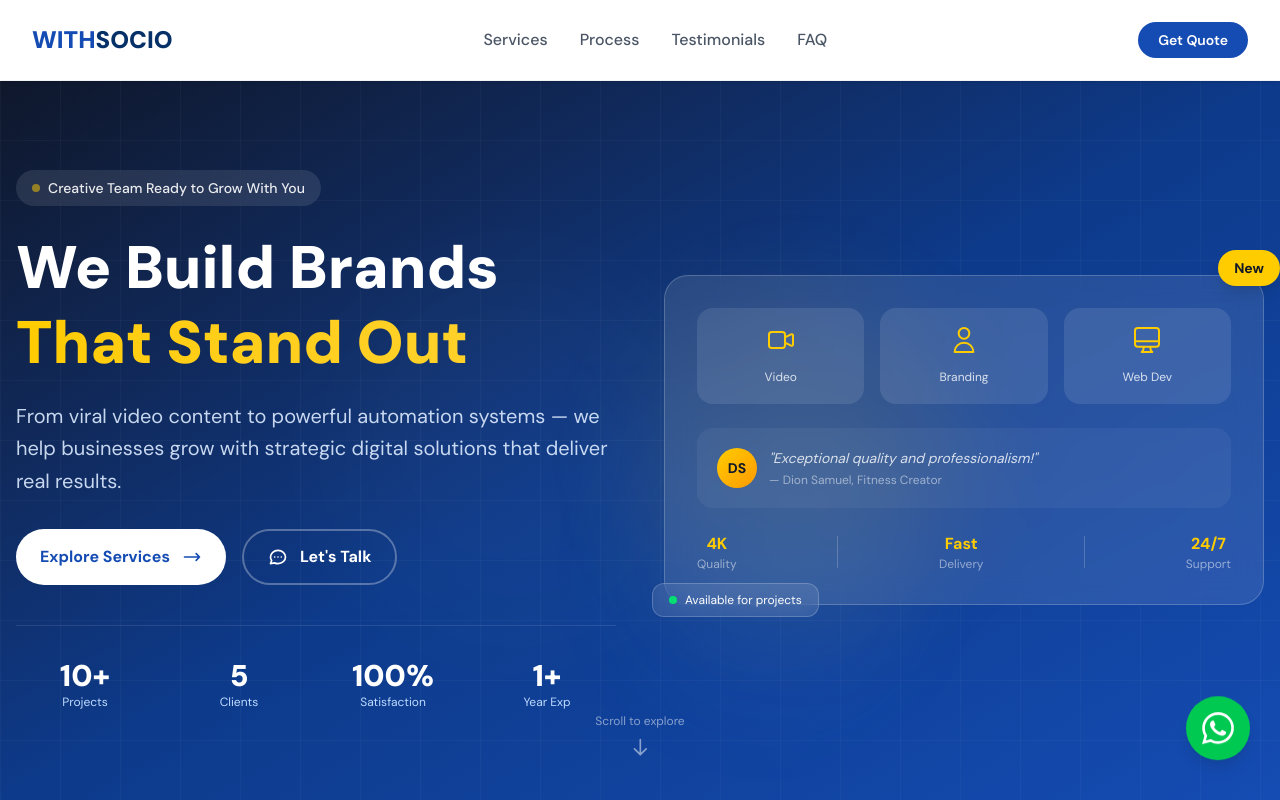
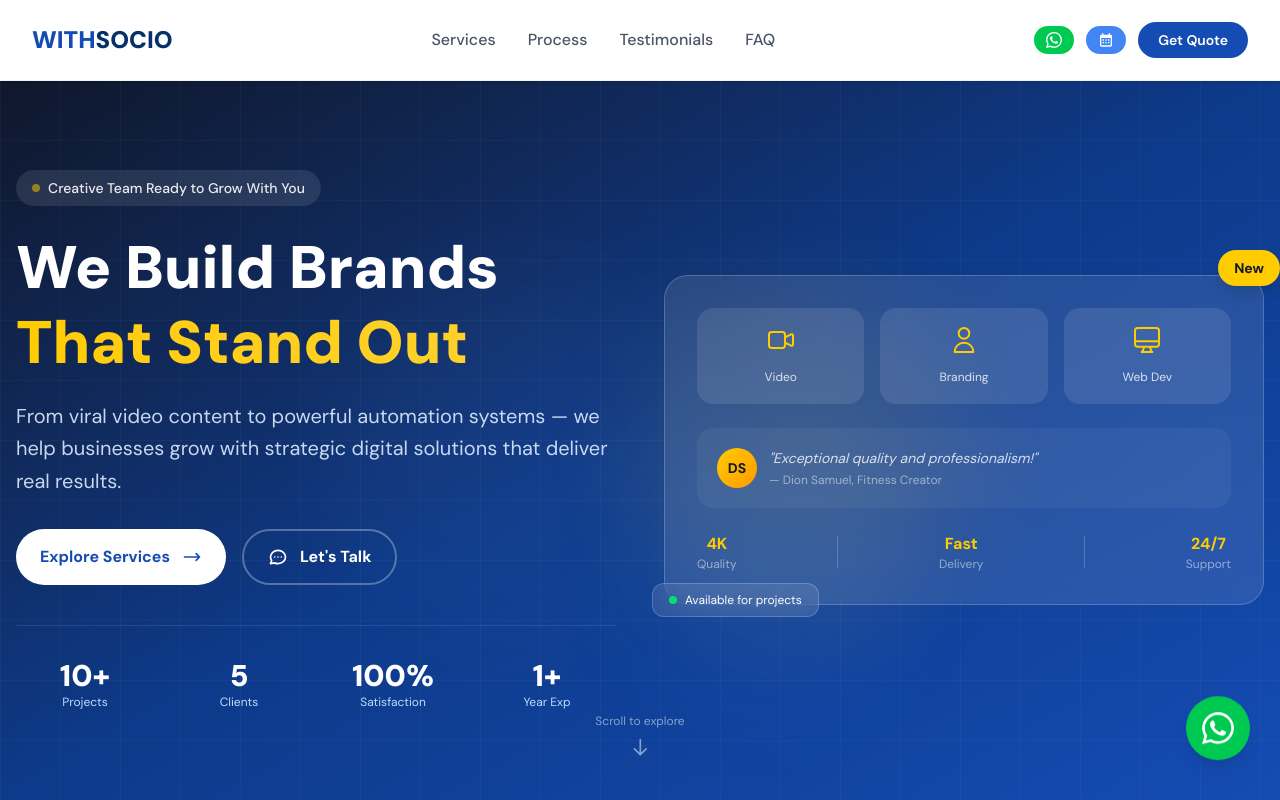
Before and after one commit to thesachinyyadav/withsocio, a Next.js app: page / in a window 1280 px wide. Shown: the top 800 px of the page. Built offline with nearby package versions, Linux system fonts and the light colour scheme.

Commit message:
changesToWebsite

```diff
--- a/app/page.tsx
+++ b/app/page.tsx
@@ -441,12 +441,34 @@
                 <span className="absolute -bottom-1 left-0 w-0 h-0.5 bg-[#154CB3] transition-all group-hover:w-full" />
               </a>
             </div>
+            <div className="flex items-center gap-3">
+              <a
+                href="https://wa.me/918056178520"
+                target="_blank"
+                rel="noopener noreferrer"
+                className="hidden lg:inline-flex items-center gap-1 bg-green-500 text-white px-3 py-1.5 rounded-full text-sm font-semibold hover:bg-green-600 transition-all"
+              >
+                <svg className="w-4 h-4" fill="currentColor" viewBox="0 0 24 24">
+                  <path d="M17.472 14.382c-.297-.149-1.758-.867-2.03-.967-.273-.099-.471-.148-.67.15-.197.297-.767.966-.94 1.164-.173.199-.347.223-.644.075-.297-.15-1.255-.463-2.39-1.475-.883-.788-1.48-1.761-1.653-2.059-.173-.297-.018-.458.13-.606.134-.133.298-.347.446-.52.149-.174.198-.298.298-.497.099-.198.05-.371-.025-.52-.075-.149-.669-1.612-.916-2.207-.242-.579-.487-.5-.669-.51-.173-.008-.371-.01-.57-.01-.198 0-.52.074-.792.372-.272.297-1.04 1.016-1.04 2.479 0 1.462 1.065 2.875 1.213 3.074.149.198 2.096 3.2 5.077 4.487.709.306 1.262.489 1.694.625.712.227 1.36.195 1.871.118.571-.085 1.758-.719 2.006-1.413.248-.694.248-1.289.173-1.413-.074-.124-.272-.198-.57-.347m-5.421 7.403h-.004a9.87 9.87 0 01-5.031-1.378l-.361-.214-3.741.982.998-3.648-.235-.374a9.86 9.86 0 01-1.51-5.26c.001-5.45 4.436-9.884 9.888-9.884 2.64 0 5.122 1.03 6.988 2.898a9.825 9.825 0 012.893 6.994c-.003 5.45-4.437 9.884-9.885 9.884m8.413-18.297A11.815 11.815 0 0012.05 0C5.495 0 .16 5.335.157 11.892c0 2.096.547 4.142 1.588 5.945L.057 24l6.305-1.654a11.882 11.882 0 005.683 1.448h.005c6.554 0 11.89-5.335 11.893-11.893a11.821 11.821 0 00-3.48-8.413z"/>
+                </svg>
+              </a>
+              <a
+                href="https://calendar.app.google/7WqvggmtHta6vDh1A"
+                target="_blank"
+                rel="noopener noreferrer"
+                className="hidden lg:inline-flex items-center gap-1 bg-[#4285F4] text-white px-3 py-1.5 rounded-full text-sm font-semibold hover:bg-[#3367D6] transition-all"
+              >
+                <svg className="w-4 h-4" fill="currentColor" viewBox="0 0 24 24">
+                  <path d="M19 4h-1V2h-2v2H8V2H6v2H5c-1.11 0-1.99.9-1.99 2L3 20c0 1.1.89 2 2 2h14c1.1 0 2-.9 2-2V6c0-1.1-.9-2-2-2zm0 16H5V9h14v11zM9 11H7v2h2v-2zm4 0h-2v2h2v-2zm4 0h-2v2h2v-2zm-8 4H7v2h2v-2zm4 0h-2v2h2v-2zm4 0h-2v2h2v-2z"/>
+                </svg>
+              </a>
               <a
                 href="mailto:withsocio@gmail.com"
                 className="bg-[#154CB3] text-white px-5 py-2 rounded-full text-sm font-semibold hover:bg-[#0d3a8a] transition-all hover:shadow-lg"
               >
                 Get Quote
               </a>
+            </div>
           </div>
         </div>
       </nav>
@@ -770,7 +792,7 @@
 
               {/* Pricing Cards */}
               <div className="p-8 md:p-12">
-                <h4 className="text-2xl font-bold text-gray-900 mb-8 text-center">Choose Your Package</h4>
+                <h4 className="text-2xl font-bold text-gray-900 mb-12 text-center">Choose Your Package</h4>
                 <div className="grid grid-cols-1 md:grid-cols-3 gap-6">
                   {currentService.packages.map((pkg, index) => (
                     <div
@@ -860,12 +882,9 @@
 
             <div className="grid grid-cols-1 md:grid-cols-4 gap-8">
               {processSteps.map((process, index) => (
-                <div key={index} className="relative reveal" style={{ animationDelay: `${index * 0.15}s` }}>
-                  {index < processSteps.length - 1 && (
-                    <div className="hidden md:block absolute top-10 left-[60%] w-full h-0.5 bg-gradient-to-r from-[#154CB3] to-transparent" />
-                  )}
-                  <div className="relative z-10 text-center md:text-left group">
-                    <div className="inline-flex items-center justify-center w-20 h-20 rounded-2xl bg-gradient-to-br from-[#154CB3] to-[#0d3a8a] text-white text-2xl font-black mb-6 shadow-xl shadow-blue-500/25 group-hover:scale-110 group-hover:rotate-3 transition-transform">
+                <div key={index} className="relative reveal text-center" style={{ animationDelay: `${index * 0.15}s` }}>
+                  <div className="relative z-10 group">
+                    <div className="inline-flex items-center justify-center w-20 h-20 rounded-2xl bg-gradient-to-br from-[#154CB3] to-[#0d3a8a] text-white text-2xl font-black mb-6 shadow-xl shadow-blue-500/25 group-hover:scale-110 group-hover:rotate-3 transition-transform mx-auto">
                       {process.step}
                     </div>
                     <h3 className="text-xl font-bold text-gray-900 mb-3">{process.title}</h3>
```
Lines whose indentation alone changed are shown as unchanged.
